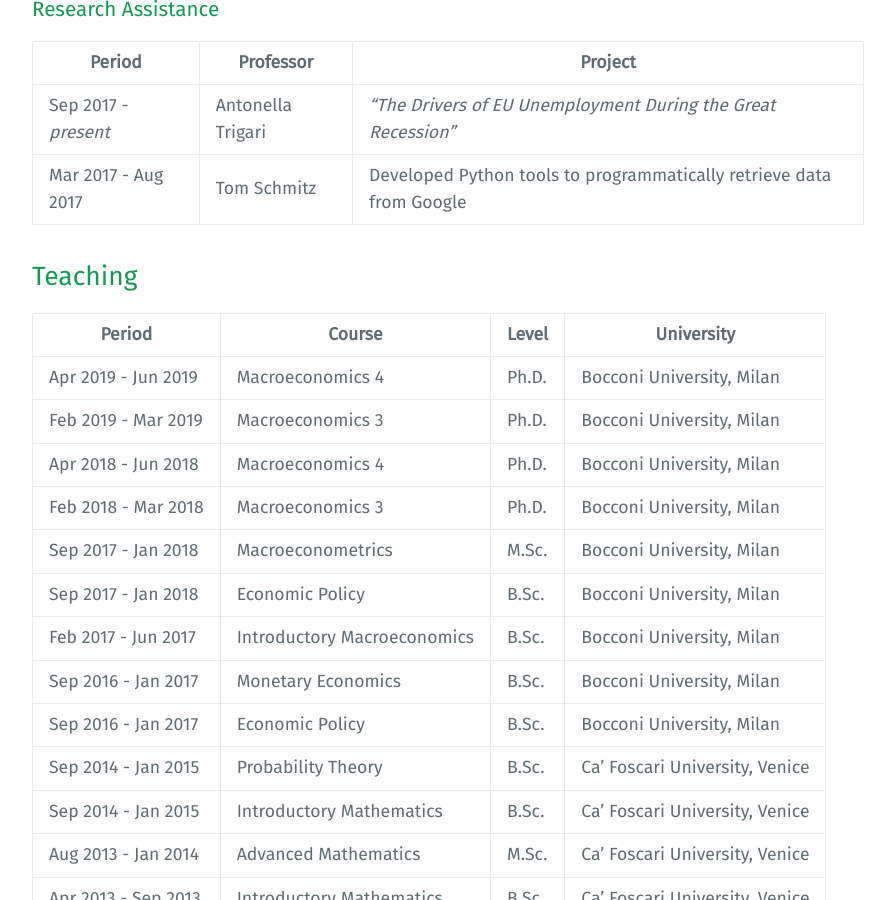
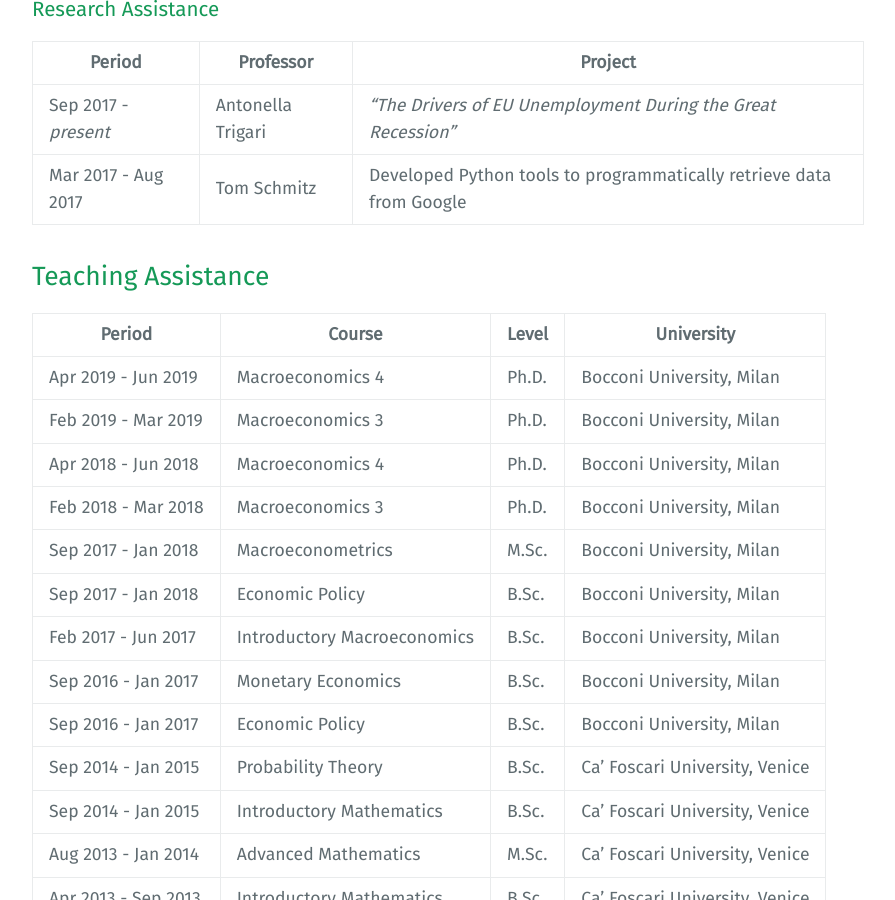
Before and after one commit to AndreaPasqualini/andreapasqualini.github.io, a Jekyll site: the page built from index.md, in a window 1280 px wide and 900 px high, scrolled down 1095 px. Shown: the whole window, without its empty margins (192-1087 px from the left). Built offline with Jekyll 4.4.1, drawn with Linux system fonts in a browser that asks for light colours.

Commit message:
Clarified that I am not resposible for the listed courses, just TA-ing

```diff
--- a/index.md
+++ b/index.md
@@ -43,7 +43,7 @@ I am interested in Empirical Macroeconomics and Time Series Econometrics.
 | Mar 2017 - Aug 2017  | Tom Schmitz       | Developed Python tools to programmatically retrieve data from Google  |
 
 
-## Teaching
+## Teaching Assistance
 
 | Period              | Course                      | Level | University                     |
 | ------------------- | --------------------------- | ----- | ------------------------------ |
```
